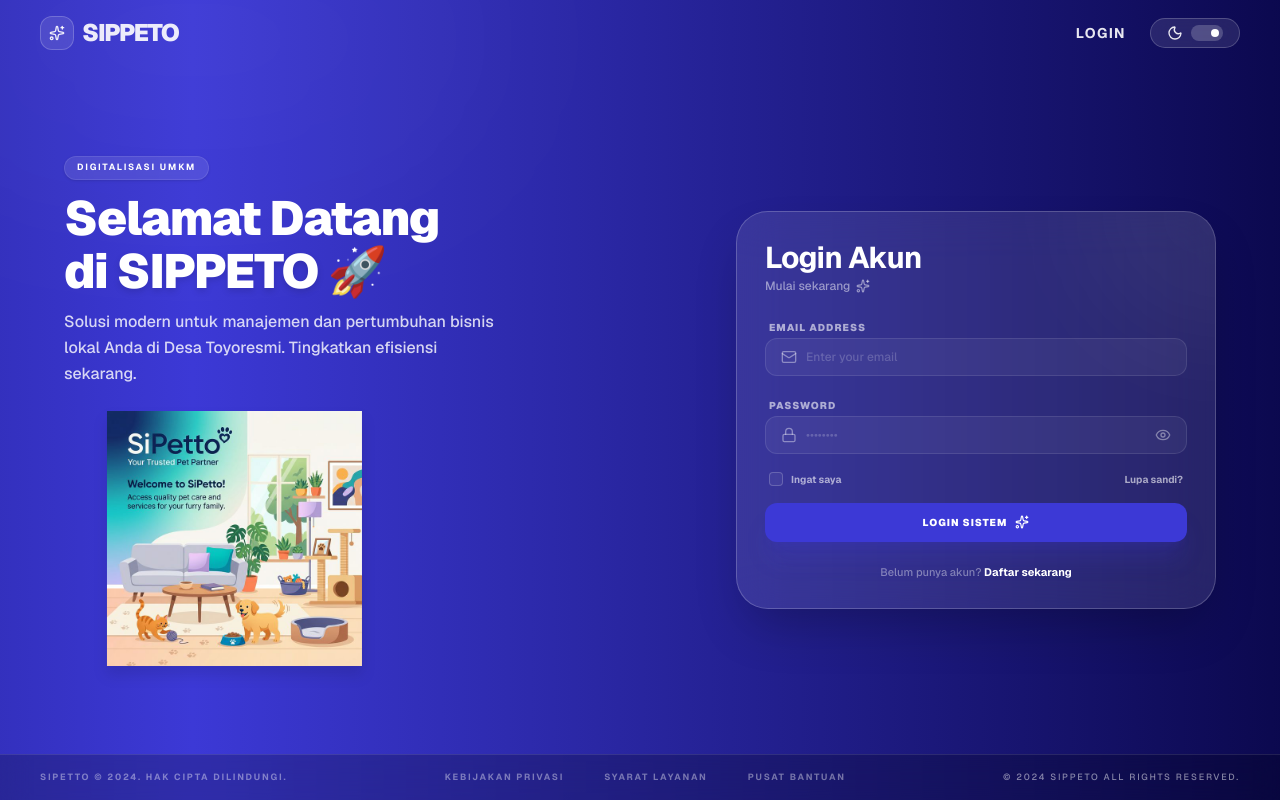
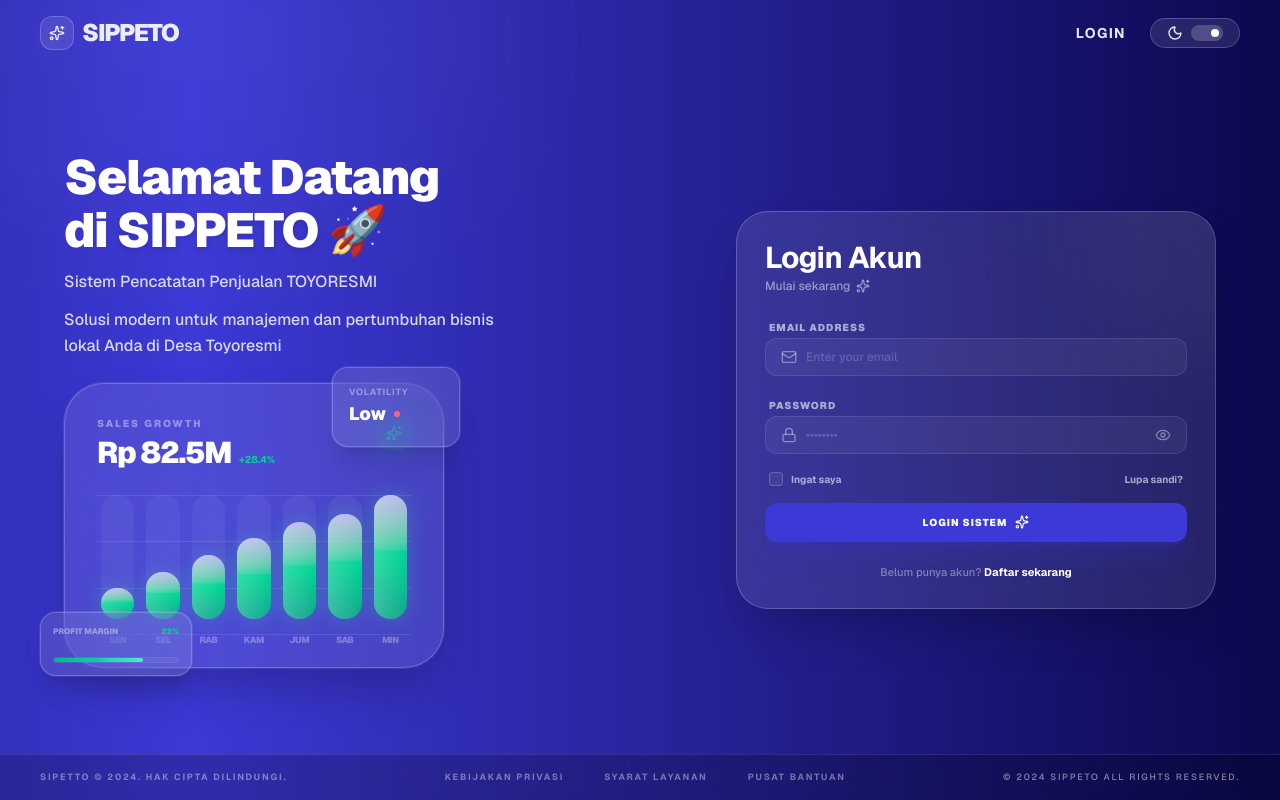
Before and after one commit to chilmi89/SiPetto, a Next.js app: page /login in a window 1280 px wide. Built offline with nearby package versions, Linux system fonts and the light colour scheme.

Commit message:
update section welcome
update section welcome

```diff
--- a/src/components/auth/WelcomeSection.tsx
+++ b/src/components/auth/WelcomeSection.tsx
@@ -1,31 +1,105 @@
 "use client";
 
 import React from 'react';
-import Image from 'next/image';
+import { Sparkles } from 'lucide-react';
 
 export const WelcomeSection = () => {
   return (
     <div className="hidden lg:flex flex-col text-white space-y-6 animate-in fade-in slide-in-from-left duration-1000">
       <div className="space-y-3">
-        <div className="inline-block bg-white/10 px-3 py-1 rounded-full border border-white/10 backdrop-blur-md text-[9px] font-bold tracking-[0.2em] uppercase shadow-sm">
-          Digitalisasi UMKM
-        </div>
         <h1 className="text-4xl xl:text-5xl font-black leading-[1.1] tracking-tight">
           Selamat Datang <br /> di <span className="text-white drop-shadow-md">SIPPETO</span> 🚀
         </h1>
         <p className="text-sm xl:text-base text-white/80 font-medium leading-relaxed max-w-md">
-          Solusi modern untuk manajemen dan pertumbuhan bisnis lokal Anda di Desa Toyoresmi. Tingkatkan efisiensi sekarang.
+
+          Sistem Pencatatan Penjualan TOYORESMI
+        </p>
+        <p className="text-sm xl:text-base text-white/80 font-medium leading-relaxed max-w-md">
+          Solusi modern untuk manajemen dan pertumbuhan bisnis lokal Anda di Desa Toyoresmi
         </p>
       </div>
 
-      <div className="relative w-full max-w-[280px] xl:max-w-[340px] aspect-[4/3] drop-shadow-xl">
-        <Image
-          src="/sippetto_illustration.png"
-          alt="SiPetto Illustration"
-          fill
-          className="object-contain animate-float"
-          priority
-        />
+      <div className="relative w-full max-w-[340px] xl:max-w-[380px] aspect-square lg:aspect-[4/3] group pt-4">
+        {/* Main Glass Card */}
+        <div className="absolute inset-0 bg-white/10 backdrop-blur-3xl rounded-[2.5rem] border border-white/20 shadow-2xl p-6 xl:p-8 flex flex-col space-y-6 animate-float ring-1 ring-white/10">
+          <div className="flex justify-between items-start">
+            <div className="space-y-1">
+              <p className="text-[10px] font-black text-white/40 uppercase tracking-[0.2em]">Sales Growth</p>
+              <div className="flex items-baseline gap-2">
+                <h3 className="text-3xl font-black text-white tracking-tighter">Rp 82.5M</h3>
+                <span className="text-[10px] font-bold text-emerald-400 opacity-100">+28.4%</span>
+              </div>
+            </div>
+            <div className="p-2 bg-emerald-500/10 rounded-xl border border-emerald-500/20 relative group-hover:scale-110 transition-transform">
+              <Sparkles className="w-4 h-4 text-emerald-400" />
+              <div className="absolute inset-0 bg-emerald-400/20 blur-md rounded-full animate-pulse" />
+            </div>
+          </div>
+
+          {/* Rising Bar Chart */}
+          <div className="flex-1 flex items-end justify-between gap-3 px-1 pb-4 relative group/chart">
+            {/* Perspective Lines */}
+            <div className="absolute inset-0 flex flex-col justify-between opacity-10 pointer-events-none">
+              {[...Array(4)].map((_, i) => (
+                <div key={i} className="w-full h-[1px] bg-white" />
+              ))}
+            </div>
+
+            {[25, 38, 52, 65, 78, 85, 100].map((height, i) => (
+              <div key={i} className="flex-1 flex flex-col items-center relative h-full group/bar">
+                {/* Tooltip on Hover */}
+                <div className="absolute -top-8 bg-emerald-500 text-white text-[9px] font-black px-2 py-1 rounded-md shadow-xl opacity-0 group-hover/bar:opacity-100 transition-all duration-300 translate-y-2 group-hover/bar:translate-y-0 z-30">
+                  +{height}%
+                </div>
+
+                {/* The Growing Bar */}
+                <div className="w-full relative flex flex-col items-center h-full justify-end">
+                  {/* Outer Bar (Shadow/Glow) */}
+                  <div
+                    className="w-full rounded-2xl bg-white/5 absolute bottom-0 transition-all duration-1000 ease-out"
+                    style={{ height: '100%' }}
+                  />
+
+                  {/* Inner Bar (Gradient Content) */}
+                  <div
+                    className="w-full rounded-2xl bg-gradient-to-t from-emerald-500/80 via-emerald-400 to-white/60 relative z-10 transition-all duration-1000 ease-out shadow-[0_0_20px_rgba(52,211,153,0.3)]"
+                    style={{
+                      height: `${height}%`,
+                      transitionDelay: `${i * 100}ms`
+                    }}
+                  >
+                    {/* Glossy Overlay */}
+                    <div className="absolute inset-0 bg-gradient-to-r from-white/20 to-transparent rounded-2xl" />
+                  </div>
+                </div>
+
+                <span className="absolute -bottom-7 text-[9px] font-black text-white/30 tracking-tighter uppercase whitespace-nowrap">
+                  {['Sen', 'Sel', 'Rab', 'Kam', 'Jum', 'Sab', 'Min'][i]}
+                </span>
+              </div>
+            ))}
+          </div>
+        </div>
+
+        {/* Small Floating Card: Sales Point */}
+        <div className="absolute -top-4 -right-4 w-32 h-20 bg-white/10 backdrop-blur-2xl rounded-2xl border border-white/20 shadow-xl p-4 flex flex-col justify-center animate-float [animation-delay:2s] ring-1 ring-white/10">
+          <p className="text-[9px] font-bold text-white/40 uppercase tracking-widest">Volatility</p>
+          <div className="flex items-center gap-2">
+            <p className="text-lg font-black text-white text-rose-400">Low</p>
+            <div className="w-1.5 h-1.5 rounded-full bg-rose-400 animate-pulse" />
+          </div>
+        </div>
+
+        {/* Small Floating Card: Progress */}
+        <div className="absolute -bottom-2 -left-6 w-38 h-16 bg-white/10 backdrop-blur-2xl rounded-2xl border border-white/20 shadow-xl p-3 flex flex-col justify-between animate-float [animation-delay:4s] ring-1 ring-white/10">
+          <div className="flex justify-between items-center text-[8px] font-black text-white/40 uppercase">
+            <span>Profit Margin</span>
+            <span className="text-emerald-400">22%</span>
+          </div>
+          <div className="w-full h-1.5 bg-white/5 rounded-full overflow-hidden border border-white/5">
+            <div className="h-full w-[72%] bg-gradient-to-r from-emerald-500 to-teal-300 rounded-full shadow-[0_0_10px_rgba(52,211,153,0.3)]" />
+          </div>
+        </div>
       </div>
     </div>
   );
```
